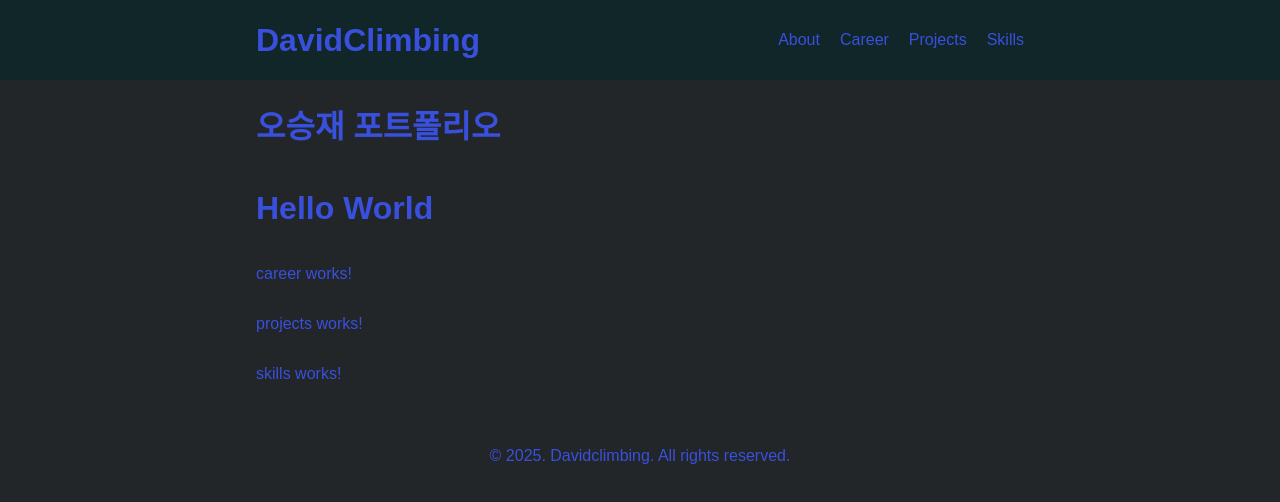
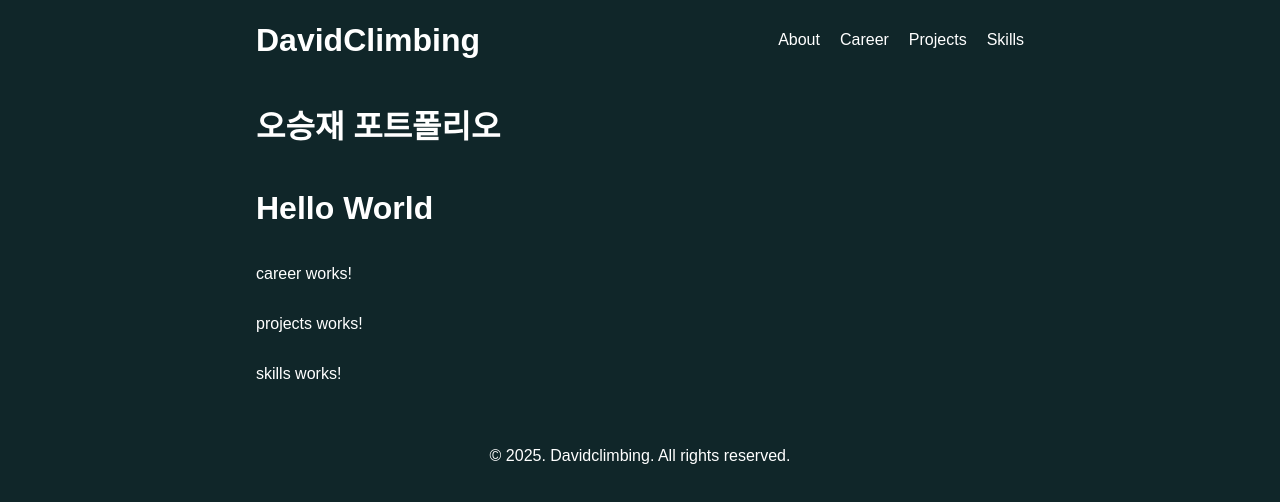
Before and after one commit to davidclimbing/DevFolio, an Angular app: page / in a window 1280 px wide. Shown: the top 502 px of the page. Built offline with nearby package versions, Linux system fonts and the light colour scheme.

Commit message:
get the lefts to standalone

```diff
--- a/src/app/components/career/career.component.ts
+++ b/src/app/components/career/career.component.ts
@@ -4,6 +4,7 @@ import { Component } from '@angular/core';
   selector: 'app-career',
   imports: [],
   templateUrl: './career.component.html',
+  standalone: true,
   styleUrl: './career.component.scss'
 })
 export class CareerComponent {
--- a/src/app/components/footer/footer.component.scss
+++ b/src/app/components/footer/footer.component.scss
@@ -5,6 +5,6 @@
     display: flex;
     align-content: center;
     justify-content: center;
-    color: #3950DD;
+    color: #FFFFFF;
   }
 }
--- a/src/app/components/footer/footer.component.ts
+++ b/src/app/components/footer/footer.component.ts
@@ -4,6 +4,7 @@ import { Component } from '@angular/core';
   selector: 'app-footer',
   imports: [],
   templateUrl: './footer.component.html',
+  standalone: true,
   styleUrl: './footer.component.scss'
 })
 export class FooterComponent {
--- a/src/app/components/header/header.component.scss
+++ b/src/app/components/header/header.component.scss
@@ -17,7 +17,7 @@
   &__home {
     font-size: 32px;
     font-weight: bold;
-    color: #3950DD;
+    color: #FFFFFF;
     text-decoration: none;
   }
 
@@ -30,7 +30,7 @@
 
   &__nav {
     font-size: 1rem;
-    color: #3950DD;
+    color: #FFFFFF;
     text-decoration: none;
   }
 }
--- a/src/app/components/home/home.component.html
+++ b/src/app/components/home/home.component.html
@@ -7,9 +7,6 @@
       <div class="home__brief-introduction">
         <h1>Hello World</h1>
 
-        <p>
-
-        </p>
       </div>
     </div>
 
--- a/src/app/components/home/home.component.scss
+++ b/src/app/components/home/home.component.scss
@@ -8,6 +8,6 @@
     width: 60vw;
     display: flex;
     flex-direction: column;
-    color: #3950DD;
+    color: #FFFFFF;
   }
 }
--- a/src/app/components/home/home.component.ts
+++ b/src/app/components/home/home.component.ts
@@ -17,6 +17,7 @@ import {SkillsComponent} from "../skills/skills.component";
     SkillsComponent
   ],
   templateUrl: './home.component.html',
+  standalone: true,
   styleUrl: './home.component.scss'
 })
 export class HomeComponent {
--- a/src/app/components/skills/skills.component.ts
+++ b/src/app/components/skills/skills.component.ts
@@ -4,6 +4,7 @@ import { Component } from '@angular/core';
   selector: 'app-skills',
   imports: [],
   templateUrl: './skills.component.html',
+  standalone: true,
   styleUrl: './skills.component.scss'
 })
 export class SkillsComponent {
--- a/src/styles.scss
+++ b/src/styles.scss
@@ -1,7 +1,7 @@
 html, body {
   height: 100%;
   min-height: 100%;
-  background-color: #222629;
+  background-color: #102629;
 }
 
 html {
```
Also changed, not shown: src/app/app.routes.ts (+0 -10 lines).
